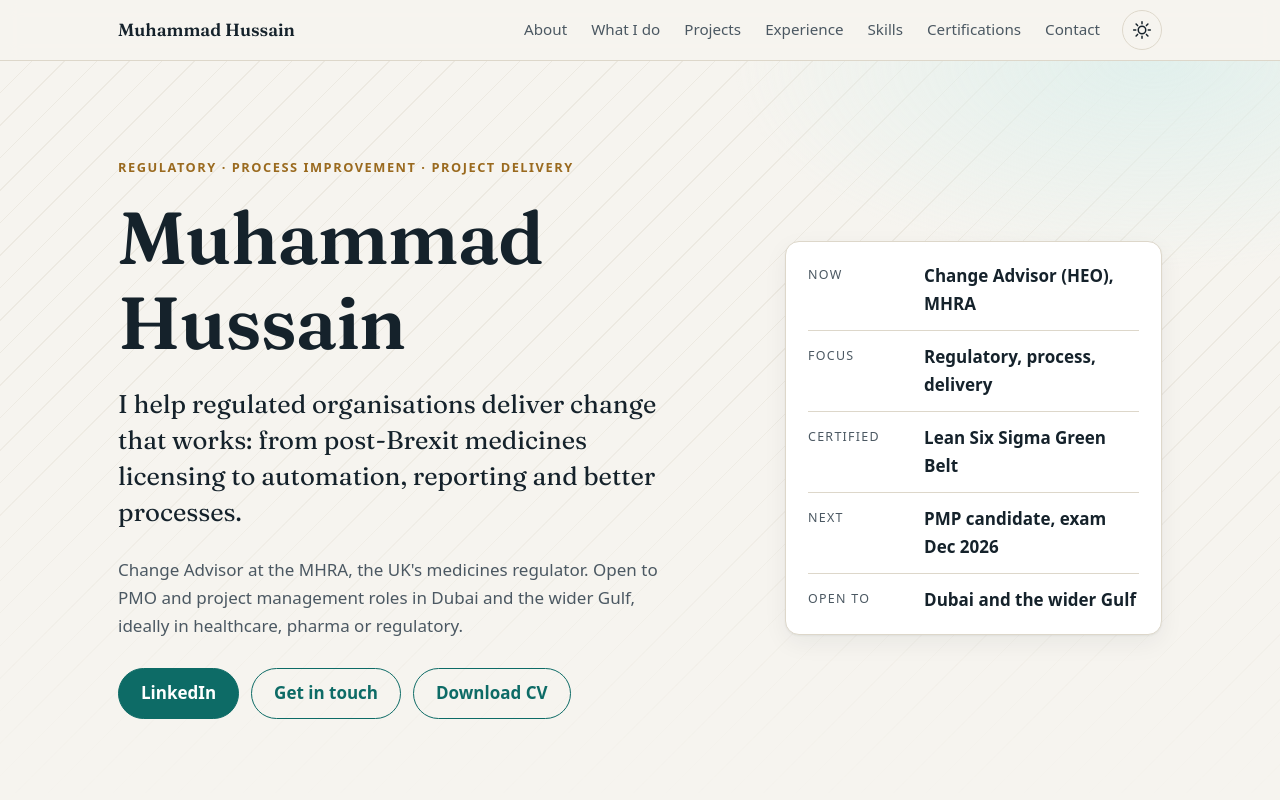
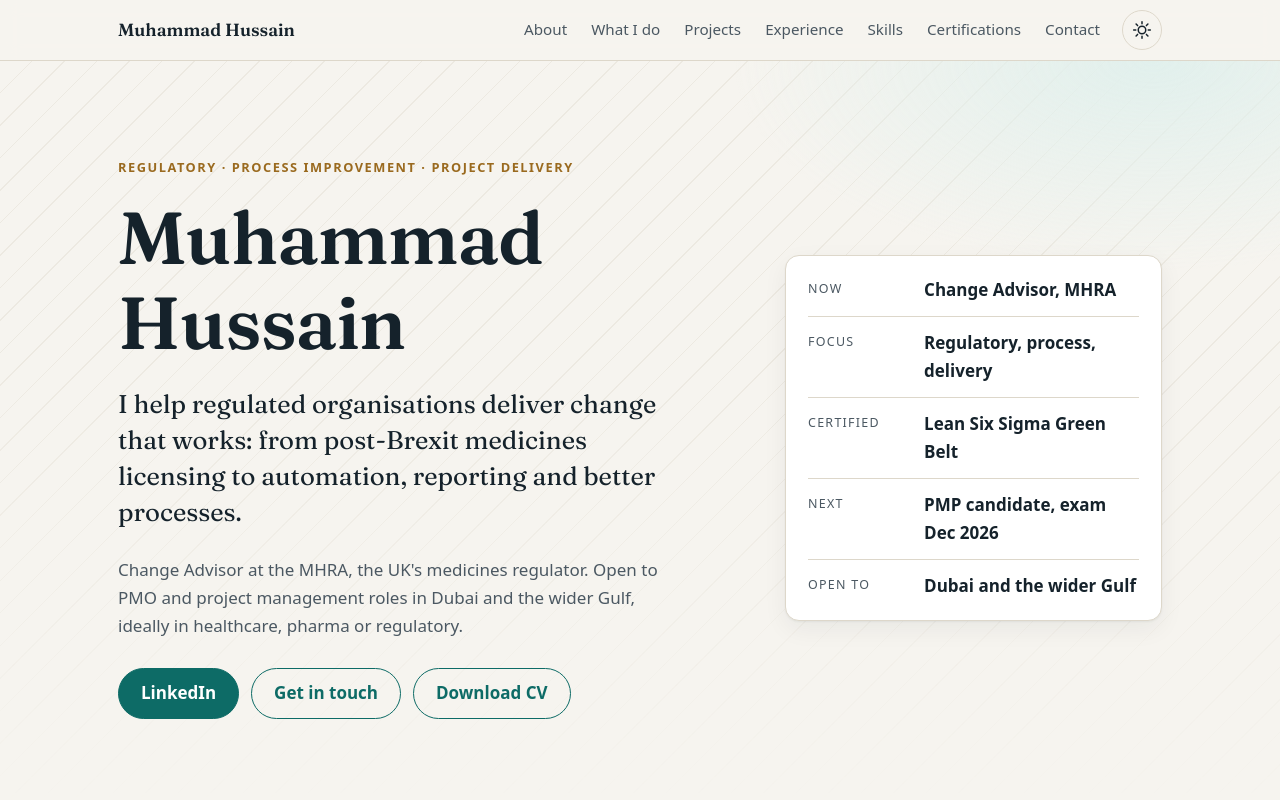
Before and after one commit to muhammad-h-hussain/muhammad-h-hussain.github.io, a plain HTML site: page index.html in a window 1280 px wide. Shown: the top 800 px of the page. Drawn offline with Linux system fonts and the light colour scheme.

Commit message:
Remove civil service grade from site and CV
Co-Authored-By: Claude Opus 5.5 <noreply@anthropic.com>
Claude-Session: https://claude.ai/code/session_014KfG56LF1eAop6H8NatuH3

```diff
--- a/index.html
+++ b/index.html
@@ -86,7 +86,7 @@
         </div>
         <aside class="glance" aria-label="At a glance">
           <dl>
-            <div><dt>Now</dt><dd>Change Advisor (HEO), MHRA</dd></div>
+            <div><dt>Now</dt><dd>Change Advisor, MHRA</dd></div>
             <div><dt>Focus</dt><dd>Regulatory, process, delivery</dd></div>
             <div><dt>Certified</dt><dd>Lean Six Sigma Green Belt</dd></div>
             <div><dt>Next</dt><dd>PMP candidate, exam Dec 2026</dd></div>
@@ -309,7 +309,7 @@
         <h2 id="exp-h">Experience</h2>
         <ol class="timeline">
           <li>
-            <h3>Change Advisor (HEO)</h3>
+            <h3>Change Advisor</h3>
             <p class="org">MHRA, Continuous Improvement team, Data Assurance and Quality</p>
             <p class="dates">Feb 2023 to present</p>
             <p class="summary">Process improvement, RPA performance reporting, error reporting, SOP development and change coordination across teams.</p>
```
Also changed, not shown: 1 other file.
